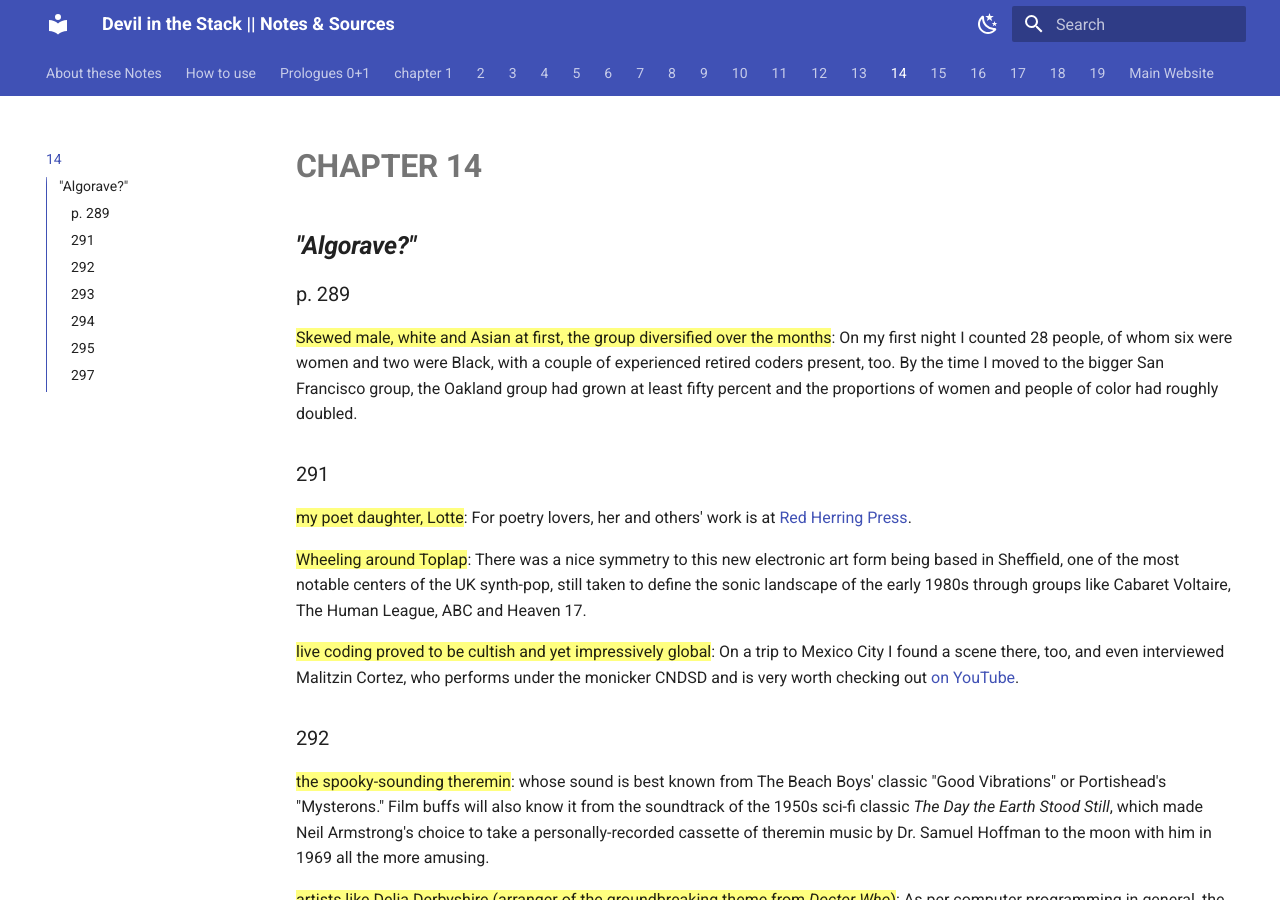
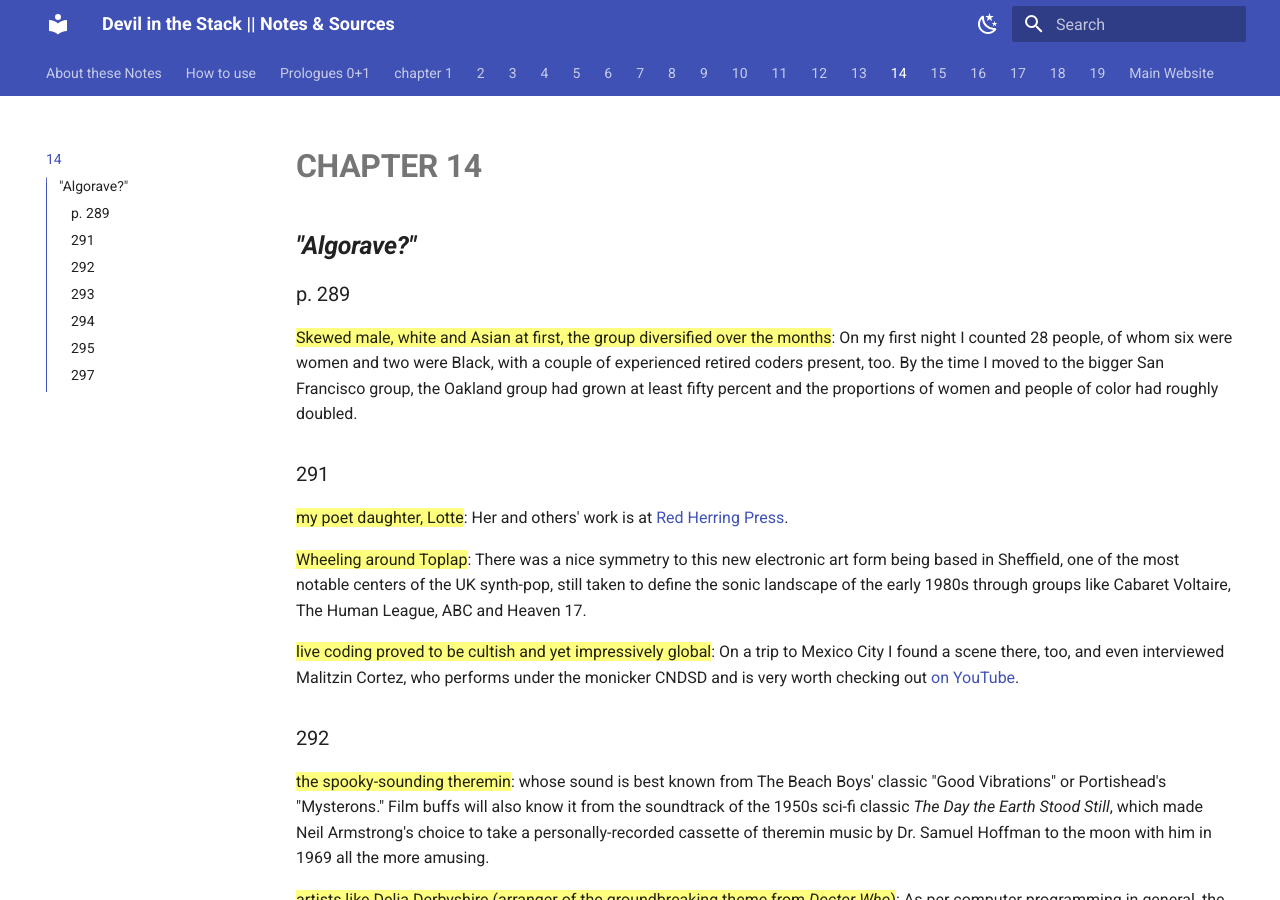
Before and after one commit to zappascout/devil_notes-sources, an MkDocs documentation site: the page built from docs/notes_14_devil.md, in a window 1280 px wide and 900 px high. Built offline with MkDocs 1.6.1 and Material for MkDocs 9.7.7, drawn with Linux system fonts in a browser that asks for light colours.

Commit message:
tidy first entry

```diff
--- a/docs/notes_14_devil.md
+++ b/docs/notes_14_devil.md
@@ -10,7 +10,7 @@ proportions of women and people of color had roughly doubled.
 
 ###291
 ==my poet daughter, Lotte==:
-For poetry lovers, her and others' work is at [Red
+Her and others' work is at [Red
 Herring Press][a1].
 [a1]:https://www.redherringpress.org/publications
 
```
